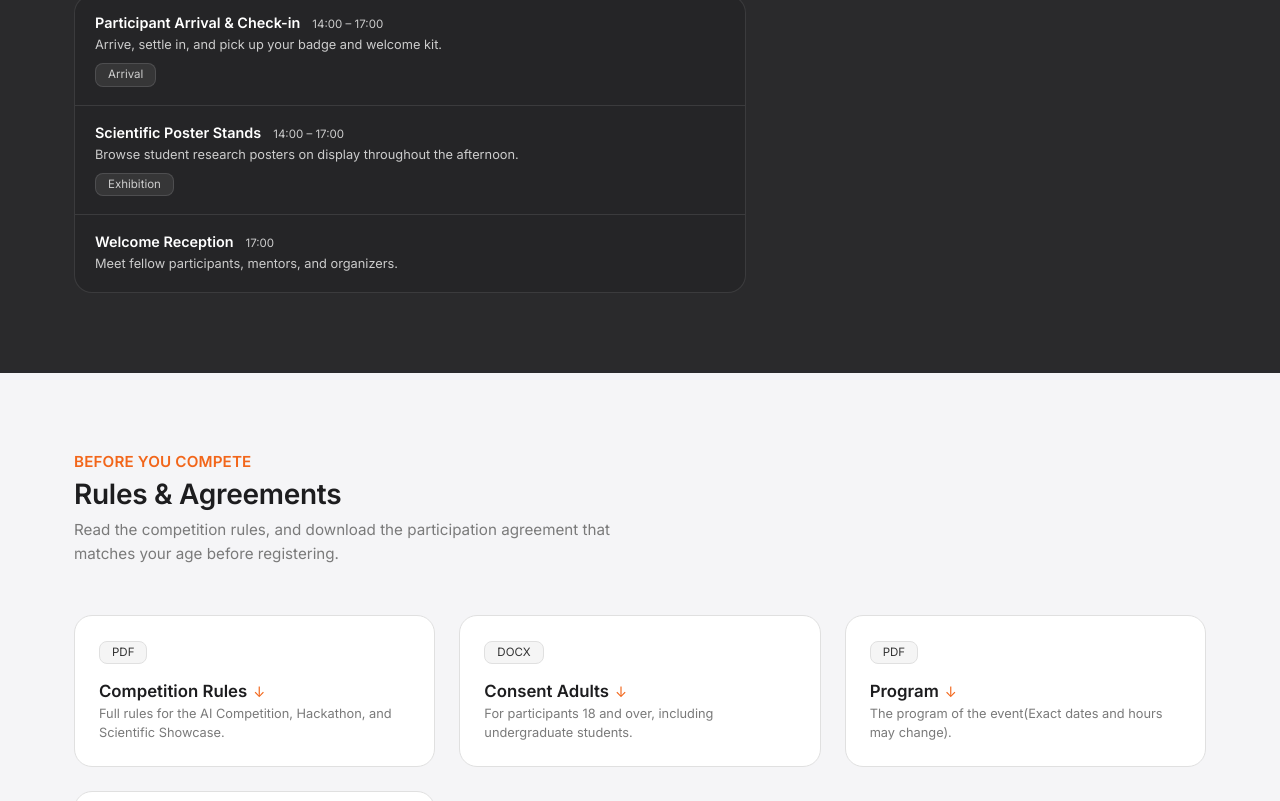
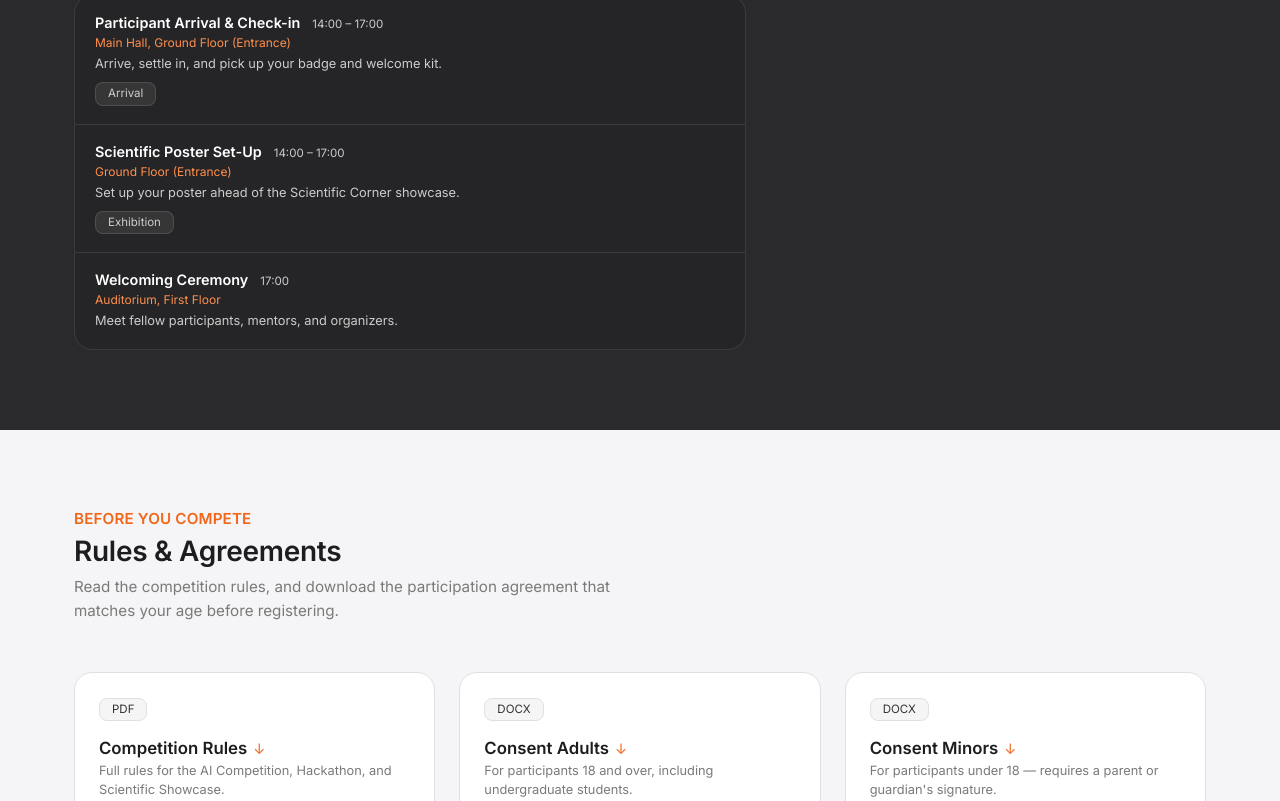
Before and after one commit to Al-del/from-alg-to-neu, an Angular app: page / in a window 1280 px wide. Shown: the part 2019-2820 px from the top of the page. Built offline with nearby package versions, Linux system fonts and the light colour scheme.

Commit message:
progam_act

```diff
--- a/src/app/committee.ts
+++ b/src/app/committee.ts
@@ -46,17 +46,17 @@ export class Committee {
         },
         {
           name: 'Mădălina Cerșamba',
-          role: 'Asist. Univ. Drd. Ing.',
+          role: 'Assistant Lecturer, PhD Candidate (Eng.)',
           photo: 'committee/madalina-cersamba.jpg',
         },
         {
           name: 'Tatiana Barbaros',
-          role: 'Psiholog, Lector Universitar Dr.',
+          role: 'Psychologist, Lecturer, PhD',
           photo: 'committee/tatiana-barbaros.jpg',
         },
         {
           name: 'L. Dan Milici',
-          role: 'Decan, Facultatea de Inginerie Electrică și Știința Calculatoarelor',
+          role: 'Dean, Faculty of Electrical Engineering and Computer Science',
           photo: 'committee/dan-milici.jpg',
         },
         {
@@ -72,7 +72,7 @@ export class Committee {
       members: [
         {
           name: 'L. Dan Milici',
-          role: 'Decan, Facultatea de Inginerie Electrică și Știința Calculatoarelor',
+          role: 'Dean, Faculty of Electrical Engineering and Computer Science',
           photo: 'committee/dan-milici.jpg', //maria_toader.jpg
         },
                 {
@@ -80,14 +80,19 @@ export class Committee {
           role: 'Two times silver medalist ONCS, third place Scientific papers competition',
           photo: 'committee/maria_toader.jpg', //maria_toader.jpg
         },
+                        {
+          name: 'Andrei Preda',
+          role: 'Lecturer, PhD in Engineering at Constanta Maritime University',
+          photo: 'committee/predus.jpeg',
+        },
         {
           name: 'Tatiana Barbaros',
-          role: 'Psiholog, Lector Universitar Dr.',
+          role: 'Psychologist, Lecturer, PhD',
           photo: 'committee/tatiana-barbaros.jpg',
         },
         {
           name: 'Cristina-Elena Ungureanu',
-          role: 'Drd. Ec.',
+          role: 'PhD Candidate (Economics)',
           photo: 'committee/cristina-elena-ungureanu.jpg',
         },
         {
@@ -138,7 +143,7 @@ export class Committee {
       members: [
         {
           name: 'Mădălina Cerșamba',
-          role: 'Asist. Univ. Drd. Ing.',
+          role: 'Assistant Lecturer, PhD Candidate (Eng.)',
           photo: 'committee/madalina-cersamba.jpg',
         },
         {
--- a/src/app/home.html
+++ b/src/app/home.html
@@ -230,6 +230,9 @@
                         <span class="schedule-time">{{ event.time }}</span>
                       }
                     </div>
+                    @if (event.location) {
+                      <p class="schedule-location">{{ event.location }}</p>
+                    }
                     @if (event.description) {
                       <p class="schedule-desc">{{ event.description }}</p>
                     }
@@ -267,11 +270,6 @@
           <span class="chip chip--on-light utility-card-label">DOCX</span>
           <h3>Consent Adults</h3>
           <span class="t-caption">For participants 18 and over, including undergraduate students.</span>
-        </a>
-                <a class="utility-card doc-card" href="docs/ok.pdf" download>
-          <span class="chip chip--on-light utility-card-label">PDF</span>
-          <h3>Program</h3>
-          <span class="t-caption">The program of the event(Exact dates and hours may change).</span>
         </a>
         <a class="utility-card doc-card" href="docs/participation-agreement-minors.docx" download>
           <span class="chip chip--on-light utility-card-label">DOCX</span>
--- a/src/app/home.ts
+++ b/src/app/home.ts
@@ -4,6 +4,7 @@ import { RouterLink } from '@angular/router';
 interface ScheduleEvent {
   title: string;
   time?: string;
+  location?: string;
   description?: string;
   badge?: string;
 }
@@ -32,18 +33,21 @@ export class Home implements OnDestroy {
         {
           title: 'Participant Arrival & Check-in',
           time: '14:00 – 17:00',
+          location: 'Main Hall, Ground Floor (Entrance)',
           description: 'Arrive, settle in, and pick up your badge and welcome kit.',
           badge: 'Arrival',
         },
         {
-          title: 'Scientific Poster Stands',
+          title: 'Scientific Poster Set-Up',
           time: '14:00 – 17:00',
-          description: 'Browse student research posters on display throughout the afternoon.',
+          location: 'Ground Floor (Entrance)',
+          description: 'Set up your poster ahead of the Scientific Corner showcase.',
           badge: 'Exhibition',
         },
         {
-          title: 'Welcome Reception',
+          title: 'Welcoming Ceremony',
           time: '17:00',
+          location: 'Auditorium, First Floor',
           description: 'Meet fellow participants, mentors, and organizers.',
         },
       ],
@@ -53,26 +57,44 @@ export class Home implements OnDestroy {
       date: 'Friday, August 21 — Panels & Workshops Day',
       events: [
         {
-          title: 'Scientific Corner: Presentation & Evaluation',
-          time: '10:00',
+          title: 'Scientific Corner: Poster Showcase',
+          time: '10:00 – 11:00',
+          location: 'Ground Floor (Entrance)',
           badge: 'Scientific Corner',
+        },
+        {
+          title: 'Workshop — Bitmi',
+          time: '10:00 – 12:00',
+          location: 'Room 112',
+          badge: 'Workshop',
         },
         {
           title: 'Panels',
           time: '11:00 – 13:00',
+          location: 'Auditorium, First Floor',
+          description: 'With Dr. Milici, Dr. Raicu, Alex Bordei, and Dr. Cristina Dragomir.',
+        },
+        {
+          title: 'Lunch Break',
+          time: '13:00 – 14:00',
+          location: 'First Floor',
         },
         {
           title: 'Workshop: Signal Reading Machine — Hands-On',
           time: '14:00 – 17:00',
+          location: 'Auditorium, First Floor',
           badge: 'Workshop',
         },
         {
-          title: 'Workshops',
+          title: 'Workshop: AI — David',
           time: '17:00 – 18:00',
+          location: 'Auditorium, First Floor',
+          badge: 'Workshop',
         },
         {
           title: 'Social Night',
           time: '18:00 – 20:00',
+          location: 'First Floor',
         },
       ],
     },
@@ -81,24 +103,43 @@ export class Home implements OnDestroy {
       date: 'Saturday, August 22 — Competition Day',
       events: [
         {
-          title: 'Competitive AI Competition',
+          title: 'AI Competition',
           time: '09:00 – 14:00',
           badge: '5 Hours',
         },
         {
-          title: 'Workshop: Digital Signals',
-          time: '14:00 – 16:00',
+          title: 'Lunch Break',
+          time: '14:00 – 14:30',
+          location: 'First Floor',
+        },
+        {
+          title: 'IEEE Presentation — Cristina & Andrei Popescu',
+          time: '14:30 – 15:30',
+          location: 'Auditorium, First Floor',
+        },
+        {
+          title: 'Workshop: AI — Laurențiu Marian Neagu',
+          time: '15:00 – 16:00',
+          location: 'Room 112',
           badge: 'Workshop',
         },
         {
-          title: 'Workshop: AI',
+          title: 'Workshop: EKG & EMG — Robert',
           time: '16:00 – 17:00',
+          location: 'Auditorium, First Floor',
           badge: 'Workshop',
         },
         {
-          title: 'Hackathon Start Announcement',
+          title: 'Hackathon Announcement',
           time: '17:00',
+          location: 'Auditorium, First Floor',
           badge: 'Hackathon Starts',
+        },
+        {
+          title: 'Problem-Solving Workshop — David',
+          time: '17:30 – 19:00',
+          location: 'Auditorium, First Floor',
+          badge: 'Workshop',
         },
       ],
     },
@@ -107,12 +148,24 @@ export class Home implements OnDestroy {
       date: 'Sunday, August 23 — Hackathon Day',
       events: [
         {
+          title: 'Panels',
+          time: '10:00 – 12:00',
+          location: 'Auditorium, First Floor',
+        },
+        {
           title: 'Competition Scientific Papers',
-          time: '10:00',
+          time: '12:00 – 13:00',
+          location: 'Auditorium, First Floor',
+        },
+        {
+          title: 'Lunch Break',
+          time: '13:00 – 14:00',
+          location: 'First Floor',
         },
         {
           title: 'Hackathon: Project Presentation',
           time: '17:00',
+          location: 'Auditorium, First Floor',
           badge: 'Hackathon',
         },
       ],
@@ -124,10 +177,12 @@ export class Home implements OnDestroy {
         {
           title: 'Insights',
           time: '10:00 – 11:00',
+          location: 'Auditorium, First Floor',
         },
         {
           title: 'Award Ceremony',
           time: '11:00',
+          location: 'Auditorium, First Floor',
           badge: 'Prizes',
         },
         {
--- a/src/styles.css
+++ b/src/styles.css
@@ -427,6 +427,7 @@ a { color: inherit; }
 .schedule-row-head { display: flex; align-items: baseline; gap: var(--space-sm); margin-bottom: 4px; }
 .schedule-row-head h3 { font-family: var(--font-display); font-size: 0.9rem; font-weight: 600; margin: 0; color: var(--body-on-dark); }
 .schedule-time { font-size: 0.72rem; color: var(--body-muted); white-space: nowrap; }
+.schedule-location { font-size: 0.75rem; color: var(--primary-on-dark); margin: 0 0 4px; }
 .schedule-desc { font-size: 0.8rem; color: var(--body-muted); line-height: 1.55; margin: 0; }
 .schedule-badge { display: inline-block; margin-top: 8px; }
 
```
Also changed, not shown: public/committee/maria_toader.jpg, public/committee/predus.jpeg (added).
